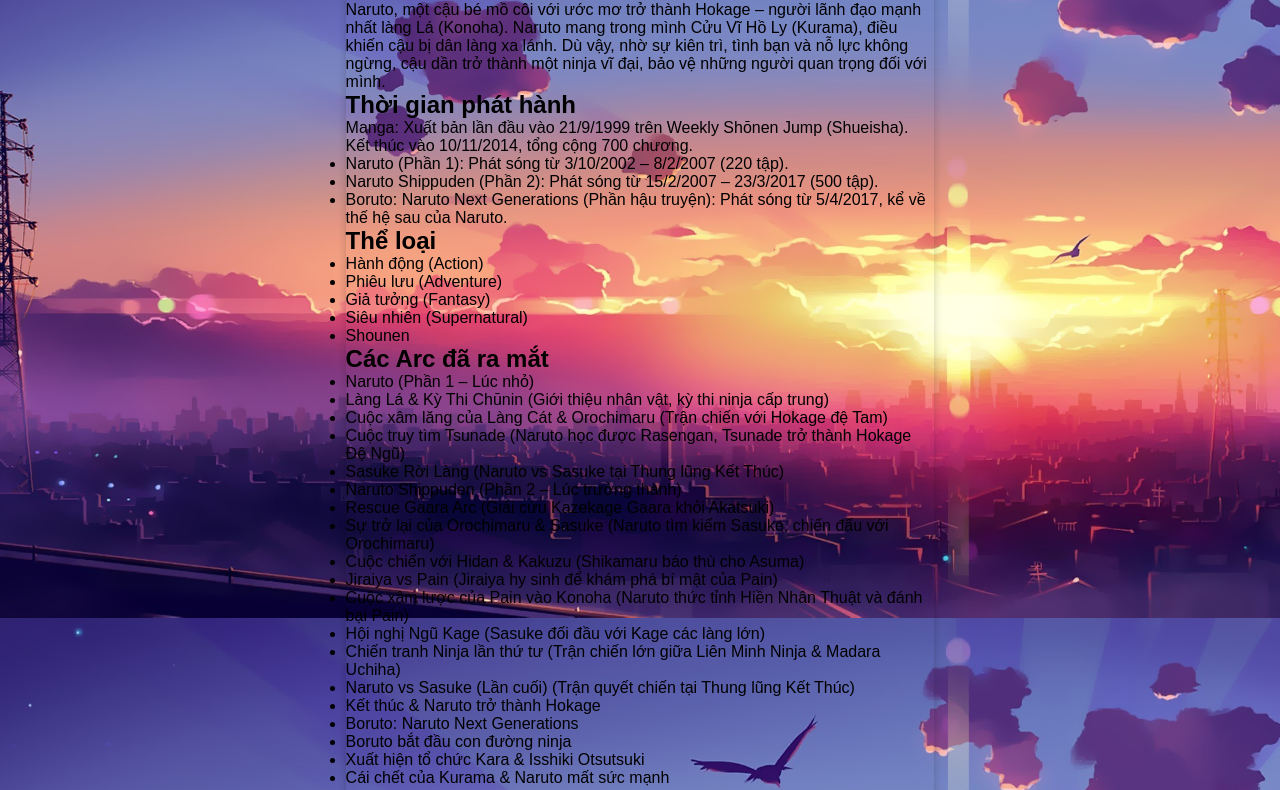
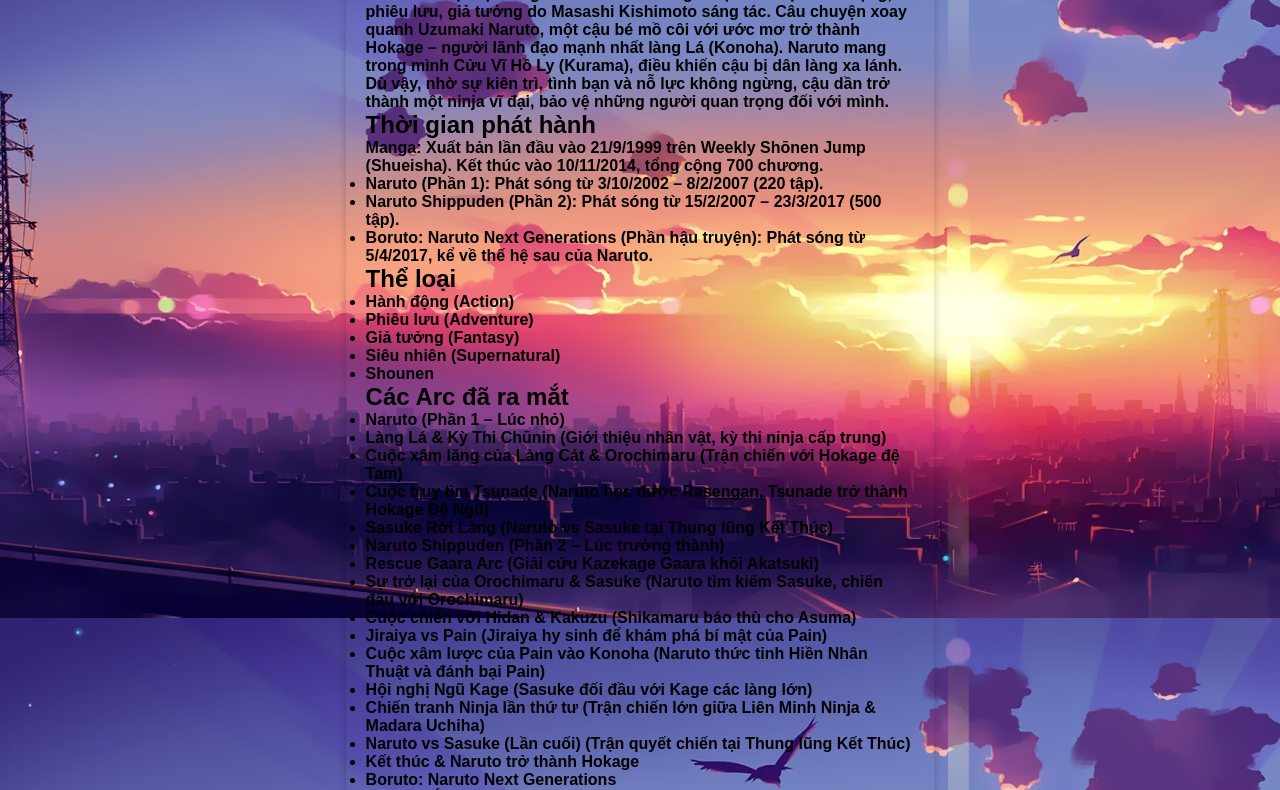
Before and after one commit to animeXtreme/OtaNexus, a website: page HTML/index.html in a window 1280 px wide. Shown: the part 182-972 px from the top of the page. Drawn offline with nearby package versions, Linux system fonts and the light colour scheme.

Commit message:
dfthdfhfg

```diff
--- a/HTML/index.html
+++ b/HTML/index.html
@@ -3,6 +3,7 @@
 <head>
     <meta charset="UTF-8">
     <meta name="viewport" content="width=device-width, initial-scale=1.0">
+    <meta http-equiv="X-UA-Compatible" content="ie=edge">
     <title>anime</title>
     <link rel="stylesheet" href="../asset/css/reset.css">
     <link rel="stylesheet" href="../asset/css/style.css">
@@ -38,8 +39,6 @@
     <div class="item">Sidebar</div>
 
     <div class="item" id="main-content">
-        <div id="root"></div>
-
         <button id="gioithieu">nhấp vào để xem nội dung!</button>
     </div>
     <div class="item">Sidebar</div>
--- a/asset/css/style.css
+++ b/asset/css/style.css
@@ -5,6 +5,7 @@
   background-position: center; /* Can giua anh nen */
   background-repeat: no-repeat; /* Khong lap lai anh nen */
   background-attachment: fixed; /* Co dinh anh nen khi cuon trang */
+  font-weight: bold;
 }
 /* Tao lop phu lam mo anh nen */
 body::before {
@@ -127,3 +128,9 @@
   flex-direction: column;
   margin: 15px;
 }
+.item {
+  padding-bottom: 20px;
+  box-shadow: 0 4px 8px rgba(0, 0, 0, 0.2); /* Tao do bong cho taskbar */
+  margin-top: 10px;
+  padding: 20px;
+}
--- a/asset/js/main.js
+++ b/asset/js/main.js
@@ -212,5 +212,12 @@
         }
 
         // Render App vào #root
-        const root = ReactDOM.createRoot(document.getElementById('root'));
+        function render() {
+            return (
+                <div>
+                    <button></button>
+                </div>
+            )
+        }
+        const root = ReactDOM.createRoot(document.getElementById('main-content'));
         root.render(<App />);
```
